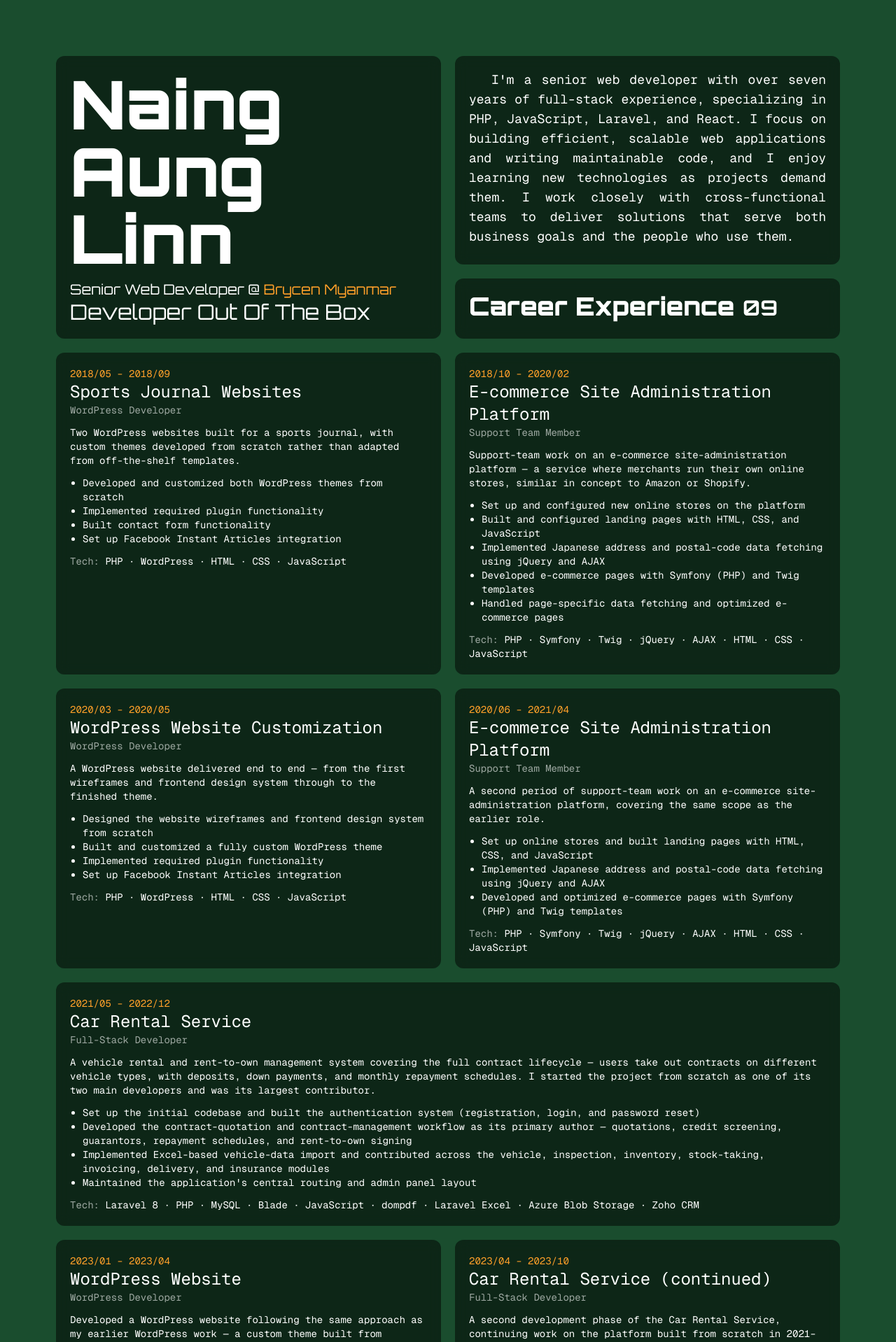
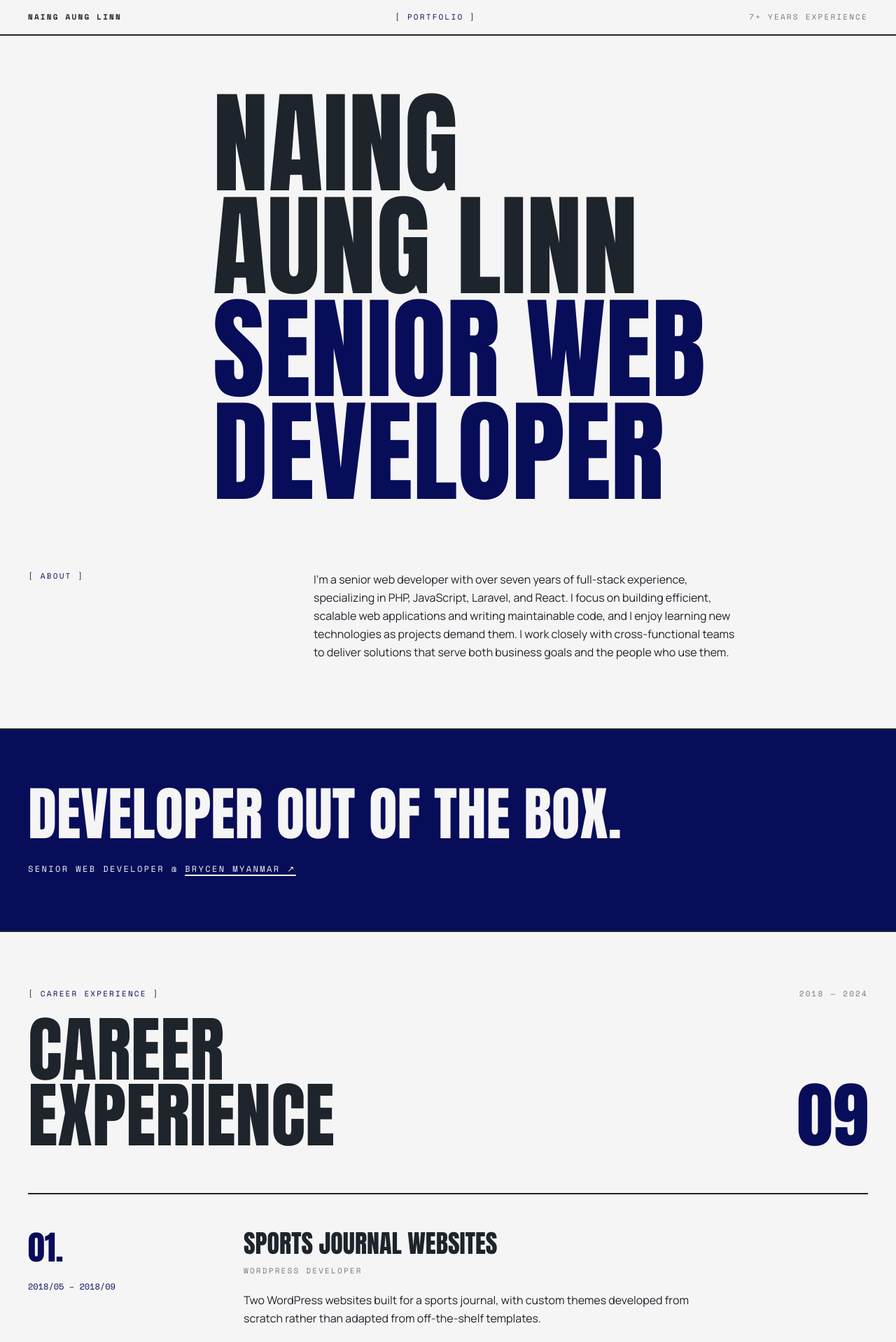
Before and after one commit to naingaunglinn/portfolio-3, a Next.js app: page / in a window 1280 px wide. Shown: the top 1918 px of the page at 70% size. Built offline with nearby package versions, Linux system fonts and the light colour scheme.

Commit message:
update [design]: editorial redesign with new palette, typography, and reach-out links

```diff
--- a/src/app/globals.css
+++ b/src/app/globals.css
@@ -1,30 +1,53 @@
 @import "tailwindcss";
 
-:root {
-  --background: #1A4D2E;
-  --foreground: #171717;
+@theme inline {
+  --color-paper: #f6f5f5;
+  --color-ink: #1d242b;
+  --color-navy: #070d59;
+  --font-display: var(--font-anton);
+  --font-sans: var(--font-manrope);
+  --font-mono: var(--font-space-mono);
 }
 
-@theme inline {
-  --color-background: var(--background);
-  --color-foreground: var(--foreground);
-  --font-sans: var(--font-geist-sans);
-  --font-mono: var(--font-geist-mono);
+body {
+  background: #f6f5f5;
+  color: #1d242b;
+  font-family: var(--font-manrope), Arial, Helvetica, sans-serif;
 }
 
-@media (prefers-color-scheme: dark) {
-  :root {
-    --background: #1A4D2E;
-    --foreground: #ededed;
+::selection {
+  background: #070d59;
+  color: #f6f5f5;
+}
+
+:focus-visible {
+  outline: 2px solid #070d59;
+  outline-offset: 3px;
+}
+
+@media (prefers-reduced-motion: no-preference) {
+  .hero-line {
+    opacity: 0;
+    animation: hero-rise 0.7s cubic-bezier(0.2, 0.65, 0.25, 1) forwards;
+  }
+  .hero-line:nth-child(2) {
+    animation-delay: 0.07s;
+  }
+  .hero-line:nth-child(3) {
+    animation-delay: 0.14s;
+  }
+  .hero-line:nth-child(4) {
+    animation-delay: 0.21s;
   }
 }
 
-body {
-  background: var(--background);
-  color: var(--foreground);
-  font-family: Orbitron, Arial, Helvetica, sans-serif;
+@keyframes hero-rise {
+  from {
+    opacity: 0;
+    transform: translateY(0.35em);
+  }
+  to {
+    opacity: 1;
+    transform: translateY(0);
+  }
 }
-
-.list-start {
-  padding-inline-start: 18px;
-}
--- a/src/app/layout.tsx
+++ b/src/app/layout.tsx
@@ -1,21 +1,22 @@
 import type { Metadata } from "next";
-import { Geist, Geist_Mono, Orbitron } from "next/font/google";
+import { Anton, Manrope, Space_Mono } from "next/font/google";
 import "./globals.css";
 
-const geistSans = Geist({
-  variable: "--font-geist-sans",
+const anton = Anton({
+  variable: "--font-anton",
+  subsets: ["latin"],
+  weight: "400",
+});
+
+const manrope = Manrope({
+  variable: "--font-manrope",
   subsets: ["latin"],
 });
 
-const geistMono = Geist_Mono({
-  variable: "--font-geist-mono",
+const spaceMono = Space_Mono({
+  variable: "--font-space-mono",
   subsets: ["latin"],
-});
-
-const orbitron = Orbitron({
-  variable: "--font-orbitron",
-  subsets: ["latin"],
-  weight: ["400", "500", "600", "700", "800", "900"],
+  weight: ["400", "700"],
 });
 
 export const metadata: Metadata = {
@@ -31,7 +32,7 @@ export default function RootLayout({
   return (
     <html lang="en">
       <body
-        className={`${geistSans.variable} ${geistMono.variable} ${orbitron.variable} antialiased`}
+        className={`${anton.variable} ${manrope.variable} ${spaceMono.variable} antialiased`}
       >
         {children}
       </body>
--- a/src/app/page.tsx
+++ b/src/app/page.tsx
@@ -9,7 +9,7 @@ type Experience = {
   summary: string;
   highlights: string[];
   tech: string[];
-  wide?: boolean;
+  featured?: boolean;
 };
 
 const experiences: Experience[] = [
@@ -82,7 +82,7 @@ const experiences: Experience[] = [
       "Maintained the application's central routing and admin panel layout",
     ],
     tech: ["Laravel 8", "PHP", "MySQL", "Blade", "JavaScript", "dompdf", "Laravel Excel", "Azure Blob Storage", "Zoho CRM"],
-    wide: true,
+    featured: true,
   },
   {
     period: "2023/01 – 2023/04",
@@ -118,7 +118,7 @@ const experiences: Experience[] = [
       "Implemented horse-report and horse-share API endpoints and resources in its Laravel backend",
     ],
     tech: ["Laravel 10", "PHP", "Laravel Cashier (Stripe)", "Filament", "PostgreSQL", "AWS S3", "Docker", "Next.js 13", "React", "TypeScript", "Tailwind CSS", "Vercel"],
-    wide: true,
+    featured: true,
   },
   {
     period: "2024/03 – 2024/10",
@@ -135,51 +135,150 @@ const experiences: Experience[] = [
       "Integrated and refactored the team's feature work on the Next.js frontend (navigation, course, and enrollment flows)",
     ],
     tech: ["Laravel", "Livewire", "Jetstream", "PHP", "MySQL", "Spatie Permissions", "GitHub Actions", "Ubuntu", "Next.js 13", "React", "TypeScript", "Tailwind CSS"],
-    wide: true,
+    featured: true,
   },
+];
+
+const connections: { label: string; href: string; note?: string }[] = [
+  { label: "Nightace Studio", href: "https://nightace-studio.dev/" },
+  { label: "Facebook", href: "https://www.facebook.com/nightacewebstudio" },
+  { label: "Instagram", href: "https://www.instagram.com/nightacestudio/" },
+  { label: "LinkedIn", href: "https://www.linkedin.com/in/naing-aung-linn/", note: "[ Certifications ]" },
 ];
 
 export default function Home() {
   return (
-    <div className="p-8 pb-20 gap-16 sm:p-20 font-[family-name:var(--font-orbitron-sans)]">
-      <main className="flex flex-col gap-8 items-start sm:items-start">
-        <div className="grid grid-cols-6 grid-row-6 gap-5">
-          <div className="row-span-2 row-end-3 lg:col-span-3 col-span-6 bg-black/50 backdrop-blur-sm text-white p-5 rounded-xl">
-            <h1 className="lg:text-8xl text-6xl lg:mb-3 font-[900]">Naing Aung Linn</h1>
-            <p className="text-xl">Senior Web Developer @ <Link href={'https://www.brycenmyanmar.com.mm/'} className="text-[#FF9F29] hover:text-amber-600" target="_blank">Brycen Myanmar</Link></p>
-            <p className="text-3xl">Developer Out Of The Box</p>
+    <div className="bg-paper font-sans text-ink">
+      <header className="border-b-2 border-ink">
+        <div className="mx-auto flex max-w-[1440px] flex-wrap items-center justify-between gap-x-6 gap-y-1 px-5 py-4 font-mono text-[11px] uppercase tracking-[0.2em] sm:px-10">
+          <p className="font-bold">Naing Aung Linn</p>
+          <p className="hidden text-navy sm:block">[ Portfolio ]</p>
+          <p className="text-ink/60">7+ Years Experience</p>
         </div>
-          <div className="row-span-1 lg:col-span-3 col-span-6 bg-black/50 backdrop-blur-sm text-white p-5 rounded-xl ">
-            <p className="text-lg text-justify indent-8 font-mono">I&apos;m a senior web developer with over seven years of full-stack experience, specializing in PHP, JavaScript, Laravel, and React. I focus on building efficient, scalable web applications and writing maintainable code, and I enjoy learning new technologies as projects demand them. I work closely with cross-functional teams to deliver solutions that serve both business goals and the people who use them.</p>
+      </header>
+
+      <main>
+        <section className="mx-auto max-w-[1440px] px-5 pb-16 pt-14 sm:px-10 sm:pb-24 sm:pt-20">
+          <h1 className="font-display text-[clamp(3.25rem,12.5vw,11rem)] uppercase leading-[0.92] lg:pl-[22%]">
+            <span className="hero-line block">Naing</span>
+            <span className="hero-line block">Aung Linn</span>
+            <span className="hero-line block text-navy">Senior Web</span>
+            <span className="hero-line block text-navy">Developer</span>
+          </h1>
+          <div className="mt-16 grid gap-6 sm:mt-24 lg:grid-cols-12">
+            <p className="font-mono text-[11px] uppercase tracking-[0.2em] text-navy lg:col-span-3">[ About ]</p>
+            <p className="max-w-[62ch] text-[15px] leading-relaxed sm:text-base lg:col-span-7 lg:col-start-5">
+              I&apos;m a senior web developer with over seven years of full-stack experience, specializing in PHP, JavaScript, Laravel, and React. I focus on building efficient, scalable web applications and writing maintainable code, and I enjoy learning new technologies as projects demand them. I work closely with cross-functional teams to deliver solutions that serve both business goals and the people who use them.
+            </p>
           </div>
-          <div className="row-span-1 lg:col-span-3 col-span-6 bg-black/50 backdrop-blur-sm text-white p-5 rounded-xl">
-            <h1 className="text-4xl font-[900]">Career Experience <Counter to={experiences.length} duration={1} /></h1>
+        </section>
+
+        <section className="border-y-2 border-ink bg-navy text-paper">
+          <div className="mx-auto max-w-[1440px] px-5 py-14 sm:px-10 sm:py-20">
+            <p className="font-display text-[clamp(2.25rem,6.5vw,6rem)] uppercase leading-[0.95]">
+              Developer Out Of The Box.
+            </p>
+            <p className="mt-8 font-mono text-[11px] uppercase tracking-[0.2em] sm:text-xs">
+              Senior Web Developer @{" "}
+              <Link
+                href={"https://www.brycenmyanmar.com.mm/"}
+                target="_blank"
+                rel="noreferrer"
+                className="underline decoration-2 underline-offset-4 transition-opacity hover:opacity-60 focus-visible:outline-paper"
+              >
+                Brycen Myanmar ↗
+              </Link>
+            </p>
           </div>
-          {experiences.map((exp) => (
-            <div
+        </section>
+
+        <section className="mx-auto max-w-[1440px] px-5 pb-24 pt-14 sm:px-10 sm:pt-20">
+          <div className="flex items-center justify-between font-mono text-[11px] uppercase tracking-[0.2em]">
+            <p className="text-navy">[ Career Experience ]</p>
+            <p className="text-ink/60">2018 — 2024</p>
+          </div>
+          <div className="mt-6 flex flex-wrap items-end justify-between gap-x-10 gap-y-4">
+            <h2 className="font-display text-[clamp(2.75rem,8vw,7rem)] uppercase leading-[0.92]">
+              <span className="block">Career</span>
+              <span className="block">Experience</span>
+            </h2>
+            <p className="font-display text-[clamp(2.75rem,8vw,7rem)] leading-[0.92] text-navy">
+              <Counter to={experiences.length} duration={1} />
+            </p>
+          </div>
+
+          <ol className="mt-12 sm:mt-16">
+            {experiences.map((exp, index) => (
+              <li
                 key={exp.period}
-              className={`${exp.wide ? "lg:col-span-6" : "lg:col-span-3"} col-span-6 bg-black/50 backdrop-blur-sm text-white p-5 rounded-xl`}
+                className="group grid gap-x-8 gap-y-5 border-t-2 border-ink py-10 sm:py-12 lg:grid-cols-12"
               >
-              <p className="font-mono text-sm text-[#FF9F29]">{exp.period}</p>
-              <h2 className="font-mono text-2xl">{exp.title}</h2>
-              <p className="font-mono text-sm text-white/60">{exp.role}</p>
-              <p className="font-mono text-sm mt-3">{exp.summary}</p>
+                <div className="flex flex-row-reverse items-baseline justify-between gap-4 lg:col-span-3 lg:block">
+                  <p
+                    className={`-ml-2 inline-block px-2 py-1 font-display text-4xl leading-none sm:text-5xl ${
+                      exp.featured
+                        ? "bg-navy text-paper"
+                        : "text-navy transition-colors group-hover:bg-navy group-hover:text-paper"
+                    }`}
+                  >
+                    {String(index + 1).padStart(2, "0")}.
+                  </p>
+                  <p className="font-mono text-xs text-navy lg:mt-5">{exp.period}</p>
+                </div>
+                <div className="lg:col-span-9 xl:col-span-8">
+                  <h3 className="font-display text-2xl uppercase leading-tight sm:text-4xl">{exp.title}</h3>
+                  <p className="mt-2 font-mono text-[11px] uppercase tracking-[0.2em] text-ink/60">{exp.role}</p>
+                  <p className="mt-5 max-w-[68ch] text-[15px] leading-relaxed sm:text-base">{exp.summary}</p>
                   {exp.highlights.length > 0 && (
-                <ul className="list-disc list-start font-mono text-sm mt-3">
+                    <ul className="mt-5 max-w-[68ch] space-y-2.5">
                       {exp.highlights.map((highlight) => (
-                    <li key={highlight}>{highlight}</li>
+                        <li key={highlight} className="flex gap-3 text-[15px] leading-relaxed sm:text-base">
+                          <span aria-hidden className="font-mono text-navy">–</span>
+                          <span>{highlight}</span>
+                        </li>
                       ))}
                     </ul>
                   )}
-              <p className="font-mono text-sm mt-3">
-                <span className="text-white/60">Tech:</span> {exp.tech.join(" · ")}
+                  <p className="mt-6 font-mono text-xs leading-relaxed">
+                    <span className="font-bold text-navy">Tech:</span> {exp.tech.join(" · ")}
                   </p>
                 </div>
+              </li>
             ))}
+          </ol>
+        </section>
+
+        <section className="border-t-2 border-ink">
+          <div className="mx-auto max-w-[1440px] px-5 py-16 sm:px-10 sm:py-24">
+            <div className="grid gap-8 lg:grid-cols-12">
+              <p className="font-mono text-[11px] uppercase tracking-[0.2em] text-navy lg:col-span-3">[ Reach Out ]</p>
+              <ul className="space-y-2 lg:col-span-9 lg:col-start-5">
+                {connections.map((connection) => (
+                  <li key={connection.href}>
+                    <Link
+                      href={connection.href}
+                      target="_blank"
+                      rel="noreferrer"
+                      className="inline-flex flex-wrap items-baseline gap-x-4 font-display text-[clamp(2.5rem,8vw,7rem)] uppercase leading-[0.95] transition-colors hover:text-navy"
+                    >
+                      {connection.label}
+                      {connection.note && (
+                        <span className="font-mono text-[11px] tracking-[0.2em] text-navy">{connection.note}</span>
+                      )}
+                    </Link>
+                  </li>
+                ))}
+              </ul>
             </div>
+          </div>
+        </section>
       </main>
-      <footer className="py-8 text-black row-start-3 flex gap-6 flex-wrap items-center justify-center">
-        <p className="font-bold text-xs tracking-widest">© 2026 naingaunglinn. All rights reserved.</p>
+
+      <footer className="border-t-2 border-ink">
+        <div className="mx-auto flex max-w-[1440px] flex-wrap items-center justify-between gap-x-6 gap-y-1 px-5 py-5 font-mono text-[11px] uppercase tracking-[0.2em] sm:px-10">
+          <p>© 2026 naingaunglinn</p>
+          <p>All rights reserved.</p>
+        </div>
       </footer>
     </div>
   );
--- a/src/components/Counter.tsx
+++ b/src/components/Counter.tsx
@@ -5,10 +5,11 @@ import { animate } from "framer-motion";
 interface CounterProp {
     from?: number;
     to: number;
-    duration?: number
+    duration?: number;
+    className?: string;
 }
 
-const Counter = ({from = 0, to = 1000, duration = 1}:CounterProp) => {
+const Counter = ({from = 0, to = 1000, duration = 1, className}:CounterProp) => {
     const [count, setCount] = useState(from);
 
     useEffect(() => {
@@ -21,7 +22,7 @@ const Counter = ({from = 0, to = 1000, duration = 1}:CounterProp) => {
     return controls.stop;
   }, [from, to, duration]);
 
-  return <span className="text-3xl font-bold">{count.toLocaleString().padStart(2, '0')}</span>;
+  return <span className={className}>{count.toLocaleString().padStart(2, '0')}</span>;
 
 }
 
```
Lines whose indentation alone changed are shown as unchanged.
